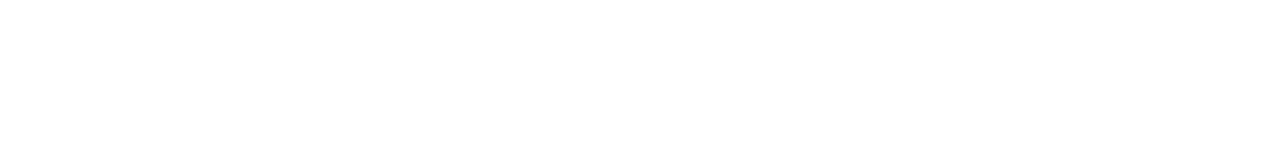
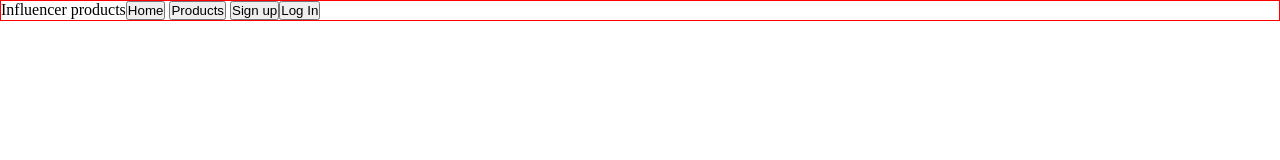
Before and after one commit to Ahmad496/influencer-gear, a plain HTML site: page index.html in a window 1280 px wide. Drawn offline with Linux system fonts and the light colour scheme.

Commit message:
added css folder

```diff
--- /dev/null
+++ b/CSS/style.css
@@ -0,0 +1,11 @@
+* {
+  margin: 0;
+  padding: 0;
+  box-sizing: border-box;
+}
+/* navbar starts here */
+.navbar-main {
+  border: 1px solid red;
+  display: flex;
+}
+/* navbar ends here */
--- a/index.html
+++ b/index.html
@@ -4,13 +4,18 @@
     <meta charset="UTF-8" />
     <meta name="viewport" content="width=device-width, initial-scale=1.0" />
     <title>influencer-gear</title>
+    <link rel="stylesheet" href="CSS/style.css" />
   </head>
   <body>
     <header>
       <!-- navbar starts here -->
-      <nav>
-        <div></div>
-        <div></div>
+      <nav class="navbar-main">
+        <div>Influencer products</div>
+        <div>
+          <button>Home</button>
+          <button>Products</button>
+          <button>Sign up</button><button>Log In</button>
+        </div>
       </nav>
       <!-- navbar ends here -->
     </header>
```
